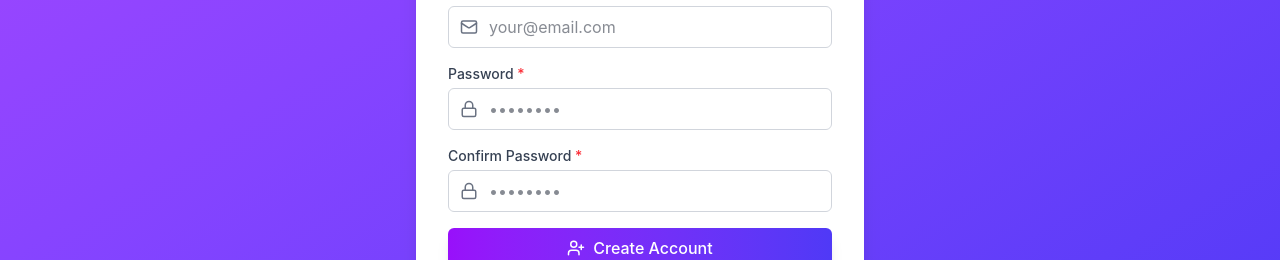
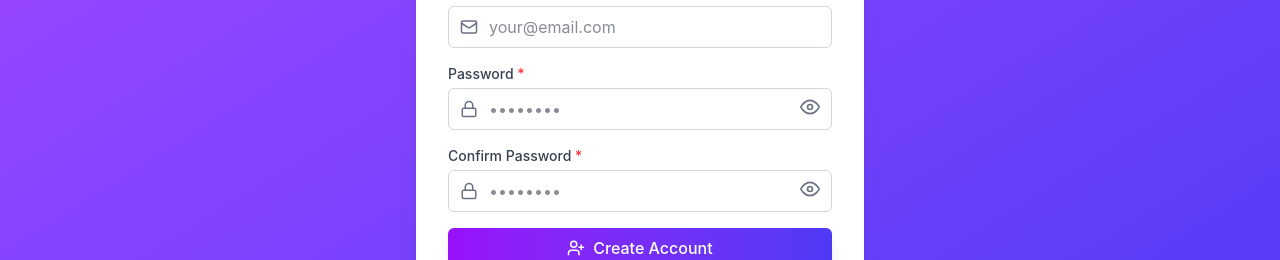
Before and after one commit to techieRahul17/URHired, a React (Vite) app: page /register in a window 1280 px wide. Shown: the part 400-660 px from the top of the page. Built offline with nearby package versions, Linux system fonts and the light colour scheme.

Commit message:
added show/hide functionality and installed react-icons

```diff
--- a/package.json
+++ b/package.json
@@ -15,6 +15,7 @@
     "lucide-react": "^0.487.0",
     "react": "^19.0.0",
     "react-dom": "^19.0.0",
+    "react-icons": "^5.5.0",
     "react-router-dom": "^7.5.0",
     "tailwindcss": "^4.1.3",
     "tailwindcss-animate": "^1.0.7"
--- a/src/pages/Login.jsx
+++ b/src/pages/Login.jsx
@@ -1,27 +1,29 @@
-"use client"
+"use client";
 
-import { useState } from "react"
-import { Link, useNavigate } from "react-router-dom"
-import { motion } from "framer-motion"
-import { Mail, Lock, User, Briefcase } from "lucide-react"
-import { useAuth } from "../context/AuthContext"
-import Input from "../components/ui/Input"
-import Button from "../components/ui/Button"
+import { useState } from "react";
+import { Link, useNavigate } from "react-router-dom";
+import { motion } from "framer-motion";
+import { Mail, Lock, User, Briefcase } from "lucide-react";
+import { useAuth } from "../context/AuthContext";
+import Input from "../components/ui/Input";
+import Button from "../components/ui/Button";
+import { FiEye, FiEyeOff } from "react-icons/fi";
 
 const Login = () => {
-    const [email, setEmail] = useState("")
-    const [password, setPassword] = useState("")
-    const [userType, setUserType] = useState("user")
-    const [loading, setLoading] = useState(false)
-    const [error, setError] = useState("")
+  const [email, setEmail] = useState("");
+  const [password, setPassword] = useState("");
+  const [userType, setUserType] = useState("user");
+  const [loading, setLoading] = useState(false);
+  const [error, setError] = useState("");
+  const [showPassword, setShowPassword] = useState(false);
 
-    const { login } = useAuth()
-    const navigate = useNavigate()
+  const { login } = useAuth();
+  const navigate = useNavigate();
 
   const handleSubmit = async (e) => {
-        e.preventDefault()
-        setError("")
-        setLoading(true)
+    e.preventDefault();
+    setError("");
+    setLoading(true);
 
     try {
       // In a real app, you would call your API here
@@ -31,22 +33,22 @@ const Login = () => {
           id: "123",
           email,
           displayName: email.split("@")[0],
-                }
+        };
 
-                login(user, userType)
+        login(user, userType);
 
         // Redirect to the appropriate dashboard
         if (userType === "recruiter") {
-                    navigate("/recruiter/dashboard")
+          navigate("/recruiter/dashboard");
         } else {
-                    navigate("/user/dashboard")
+          navigate("/user/dashboard");
         }
-            }, 1500)
+      }, 1500);
     } catch (err) {
-            setError("Failed to log in. Please check your credentials.")
-            setLoading(false)
+      setError("Failed to log in. Please check your credentials.");
+      setLoading(false);
     }
-    }
+  };
 
   return (
     <div className="min-h-screen flex items-center justify-center bg-gradient-to-br from-purple-500 to-indigo-600 p-4">
@@ -88,7 +90,9 @@ const Login = () => {
 
           <form onSubmit={handleSubmit}>
             <div className="mb-6">
-                            <label className="block text-sm font-medium text-gray-700 mb-2">I am a:</label>
+              <label className="block text-sm font-medium text-gray-700 mb-2">
+                I am a:
+              </label>
               <div className="grid grid-cols-2 gap-4 text-black">
                 <motion.button
                   type="button"
@@ -134,9 +138,10 @@ const Login = () => {
                 icon={<Mail size={18} />}
               />
 
+              <div className="relative">
                 <Input
                   label="Password"
-                            type="password"
+                  type={showPassword ? "text" : "password"}
                   name="password"
                   value={password}
                   onChange={(e) => setPassword(e.target.value)}
@@ -144,6 +149,23 @@ const Login = () => {
                   required
                   icon={<Lock size={18} />}
                 />
+                <div className="absolute top-1/2 right-0 pr-3 flex items-center transform -translate-y-1/2 mt-3">
+                  <button
+                    type="button"
+                    onClick={() => setShowPassword(!showPassword)}
+                    className="text-gray-500 hover:text-gray-700 focus:outline-none"
+                    aria-label={
+                      showPassword ? "Hide password" : "Show password"
+                    }
+                  >
+                    {showPassword ? (
+                      <FiEyeOff size={20} />
+                    ) : (
+                      <FiEye size={20} />
+                    )}
+                  </button>
+                </div>
+              </div>
             </div>
 
             <div className="flex items-center justify-between mb-6 text-black">
@@ -154,25 +176,40 @@ const Login = () => {
                   type="checkbox"
                   className="h-4 w-4 text-purple-600 focus:ring-purple-500 border-gray-300 rounded"
                 />
-                                <label htmlFor="remember-me" className="ml-2 block text-sm text-gray-700">
+                <label
+                  htmlFor="remember-me"
+                  className="ml-2 block text-sm text-gray-700"
+                >
                   Remember me
                 </label>
               </div>
 
               <div className="text-sm">
-                                <a href="#" className="font-medium text-purple-600 hover:text-purple-500">
+                <a
+                  href="#"
+                  className="font-medium text-purple-600 hover:text-purple-500"
+                >
                   Forgot password?
                 </a>
               </div>
             </div>
 
-                        <Button type="submit" variant="primary" fullWidth disabled={loading} className="mb-4">
+            <Button
+              type="submit"
+              variant="primary"
+              fullWidth
+              disabled={loading}
+              className="mb-4"
+            >
               {loading ? "Signing in..." : "Sign In"}
             </Button>
 
             <p className="text-center text-sm text-gray-600">
               Don't have an account?{" "}
-                            <Link to="/register" className="font-medium text-purple-600 hover:text-purple-500">
+              <Link
+                to="/register"
+                className="font-medium text-purple-600 hover:text-purple-500"
+              >
                 Sign up
               </Link>
             </p>
@@ -180,7 +217,7 @@ const Login = () => {
         </div>
       </motion.div>
     </div>
-    )
-}
+  );
+};
 
-export default Login
+export default Login;
--- a/src/pages/Register.jsx
+++ b/src/pages/Register.jsx
@@ -7,6 +7,7 @@ import { Mail, Lock, User, Briefcase, UserPlus } from "lucide-react";
 import { useAuth } from "../context/AuthContext";
 import Input from "../components/ui/Input";
 import Button from "../components/ui/Button";
+import { FiEye, FiEyeOff } from "react-icons/fi";
 
 const Register = () => {
   const [name, setName] = useState("");
@@ -16,6 +17,8 @@ const Register = () => {
   const [userType, setUserType] = useState("user");
   const [loading, setLoading] = useState(false);
   const [error, setError] = useState("");
+  const [showPassword, setShowPassword] = useState(false);
+  const [showConfirmPassword, setShowConfirmPassword] = useState(false);
 
   const { login } = useAuth();
   const navigate = useNavigate();
@@ -156,9 +159,10 @@ const Register = () => {
               icon={<Mail size={18} />}
             />
 
+            <div className="relative">
               <Input
                 label="Password"
-              type="password"
+                type={showPassword ? "text" : "password"}
                 name="password"
                 value={password}
                 onChange={(e) => setPassword(e.target.value)}
@@ -167,10 +171,22 @@ const Register = () => {
                 required
                 icon={<Lock size={18} />}
               />
+              <div className="absolute top-1/2 right-0 pr-3 flex items-center transform -translate-y-1/2 mt-1">
+                <button
+                  type="button"
+                  onClick={() => setShowPassword(!showPassword)}
+                  className="text-gray-500 hover:text-gray-700 focus:outline-none pt-3"
+                  aria-label={showPassword ? "Hide password" : "Show password"}
+                >
+                  {showPassword ? <FiEyeOff size={20} /> : <FiEye size={20} />}
+                </button>
+              </div>
+            </div>
 
+          <div className="relative">
             <Input
               label="Confirm Password"
-              type="password"
+              type={showConfirmPassword ? "text" : "password"}
               name="confirmPassword"
               value={confirmPassword}
               onChange={(e) => setConfirmPassword(e.target.value)}
@@ -179,6 +195,17 @@ const Register = () => {
               required
               icon={<Lock size={18} />}
             />
+            <div className="absolute top-1/2 right-0 pr-3 flex items-center transform -translate-y-1/2 mt-1">
+            <button
+              type="button"
+              onClick={() => setShowConfirmPassword(!showConfirmPassword)}
+              className="text-gray-500 hover:text-gray-700 focus:outline-none pt-3"
+              aria-label={showConfirmPassword ? "Hide password" : "Show password"}
+            >
+            {showConfirmPassword ? <FiEyeOff size={20} /> : <FiEye size={20} />}
+            </button>
+            </div>
+          </div>
 
             <Button
               type="submit"
```
Also changed, not shown: 1 other file (tests, documents, lock files or other folders). Lines whose indentation alone changed are shown as unchanged.
